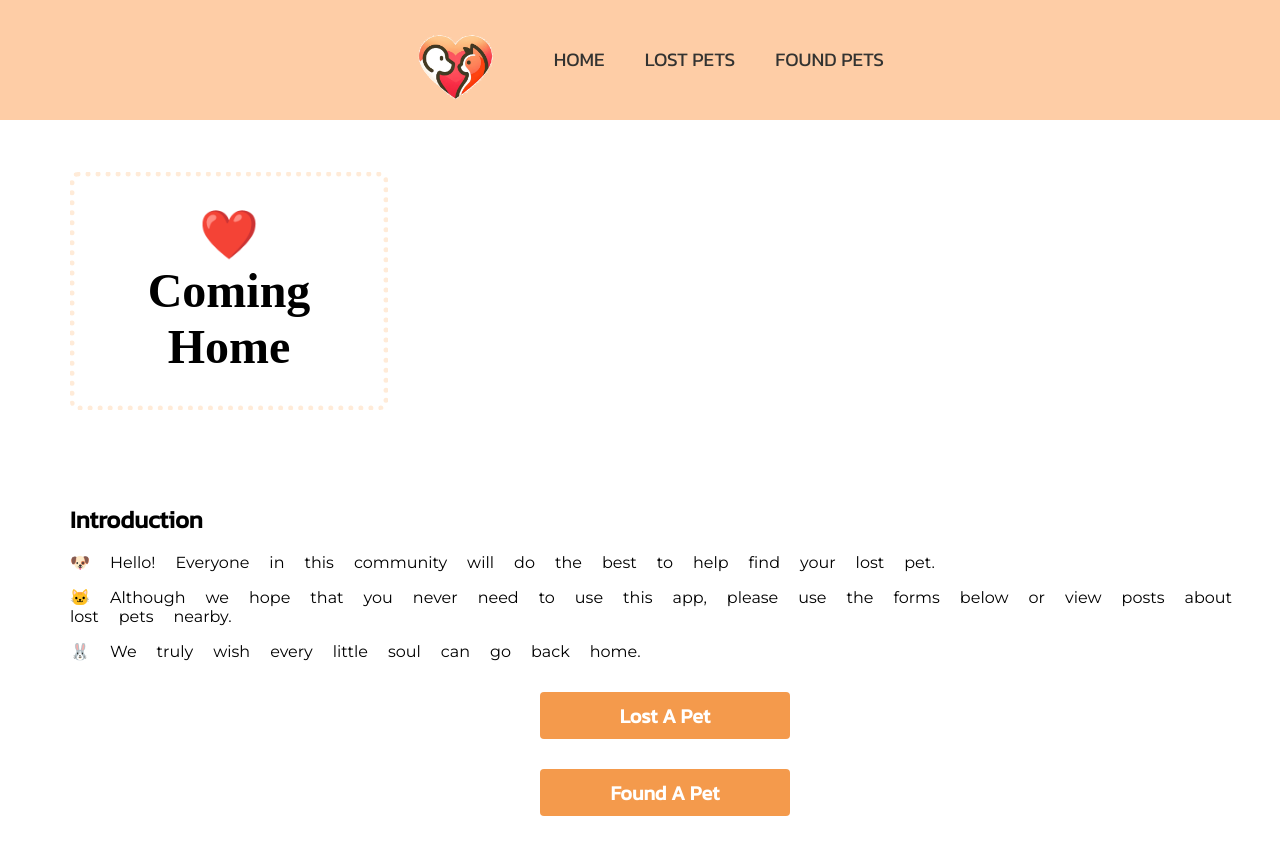
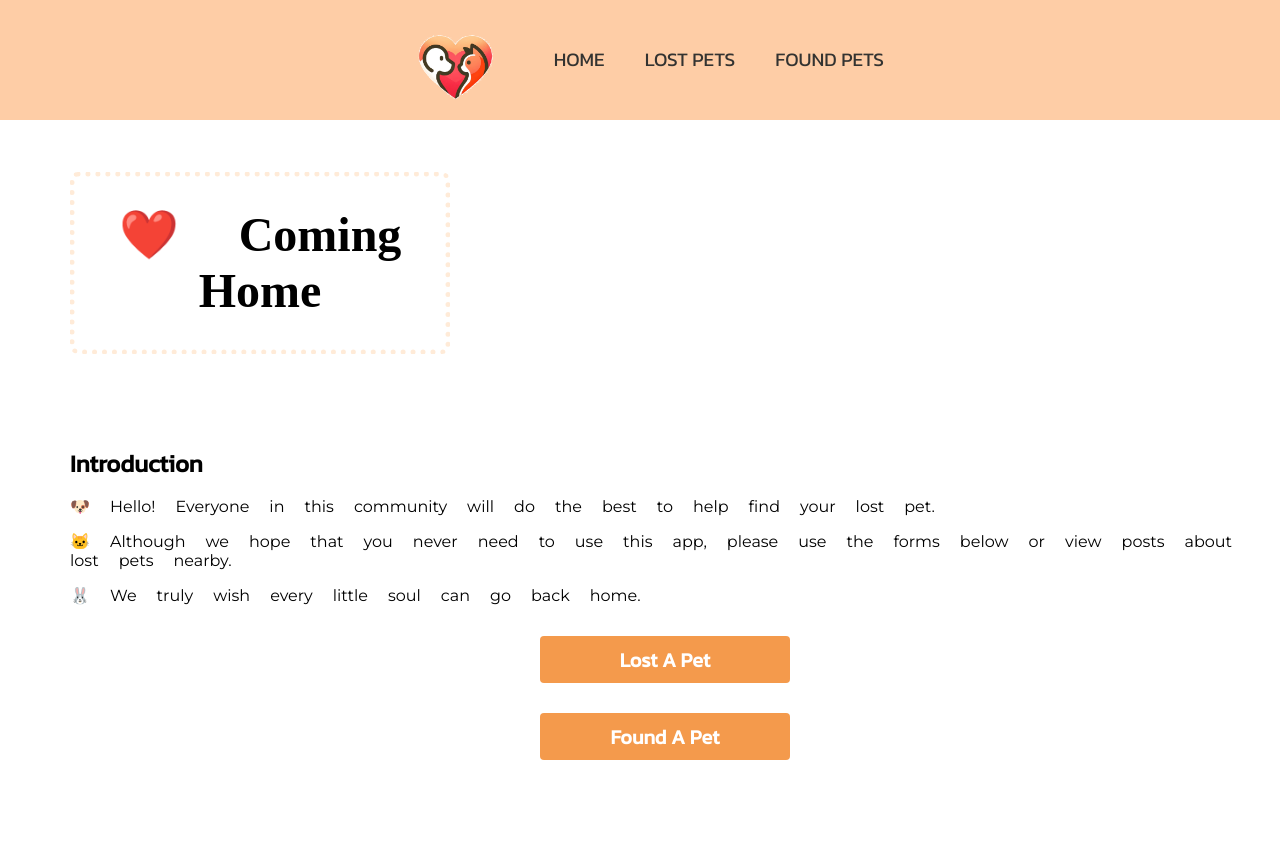
Before and after one commit to vanessacci/coming-home, a React (Create React App) app in the folder client/: page / in a window 1280 px wide. Shown: the top 851 px of the page. After the commit the page ends 800 px from the top, so only its background shows below. Built offline with nearby package versions, Linux system fonts and the light colour scheme; a web font is replaced by a local one.

Commit message:
width change h1

```diff
--- a/client/src/stylesheets/home.css
+++ b/client/src/stylesheets/home.css
@@ -3,7 +3,7 @@
 }
 h1 {
     margin-left: 50px;
-    width: 20%;
+    width: 25%;
     height: 30%;
     padding: 30px;
     text-align: center;
```
